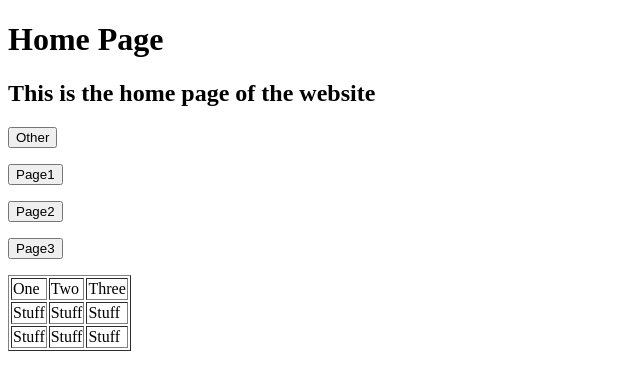
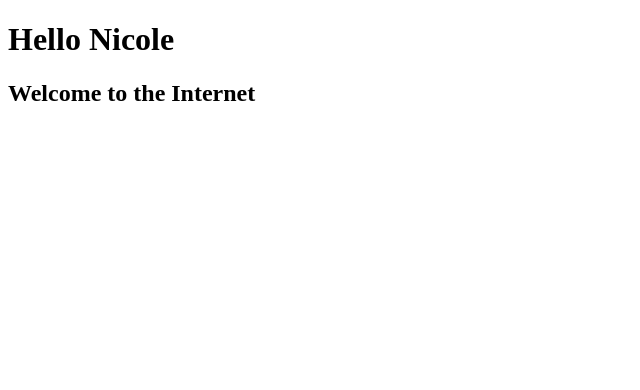
Before and after one commit to S010MON/personal-website, a FastAPI app: template templates/home.html in a window 1280 px wide. Shown: the top 390 px of the page, without its empty margins (0-640 px from the left). Run offline with FastAPI, Linux system fonts and the light colour scheme; the template is opened without the code that fills it, so the values that code supplies are empty.

Commit message:
Changes homepage

```diff
--- a/app/main.py
+++ b/app/main.py
@@ -9,8 +9,8 @@ templates = Jinja2Templates(directory="templates/")
 
 
 @app.get("/", response_class=HTMLResponse)
-async def root():
-    return "home.html"
+async def root(request: Request):
+    return templates.TemplateResponse('home.html', context={'request': request})
 
 
 @app.get("/form")
--- a/templates/home.html
+++ b/templates/home.html
@@ -9,40 +9,10 @@
 </head>
 
 <body>
-<h1>Home Page</h1>
-<h2>This is the home page of the website</h2>
+<h1>Hello Nicole</h1>
+<h2>Welcome to the Internet</h2>
 <p>
-    <form action="http://127.0.0.1:5000/other">
-         <button type="submit">Other</button>
-      </form>
+
 </p>
-<p>
-    <button type="button">Page1</button>
-</p>
-<p>
-    <button type="button">Page2</button>
-</p>
-<p>
-    <button type="button">Page3</button>
-</p>
-<table border="1">
-    <tbody>
-    <tr>
-        <td>One</td>
-        <td>Two</td>
-        <td>Three</td>
-    </tr>
-    <tr>
-        <td>Stuff</td>
-        <td>Stuff</td>
-        <td>Stuff</td>
-    </tr>
-    <tr>
-        <td>Stuff</td>
-        <td>Stuff</td>
-        <td>Stuff</td>
-    </tr>
-    </tbody>
-    </table>
 </body>
 </html>
```
